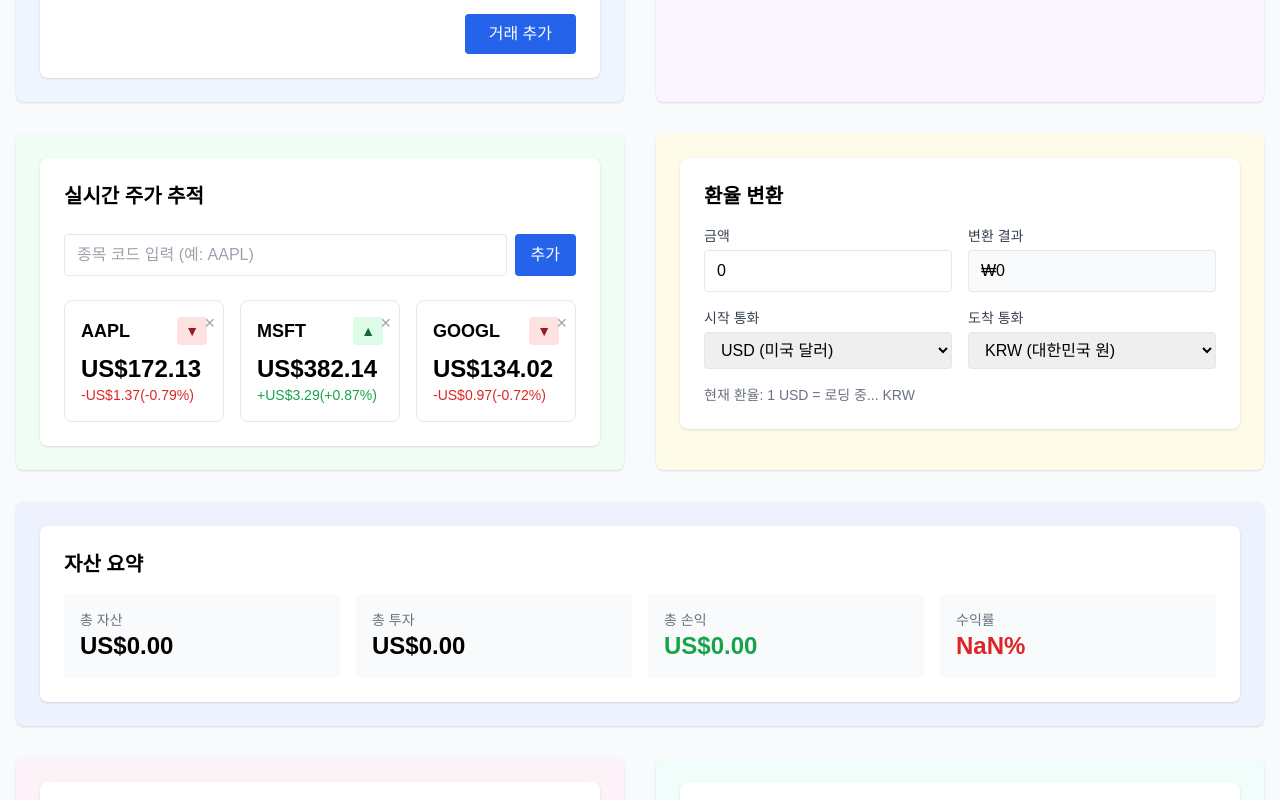
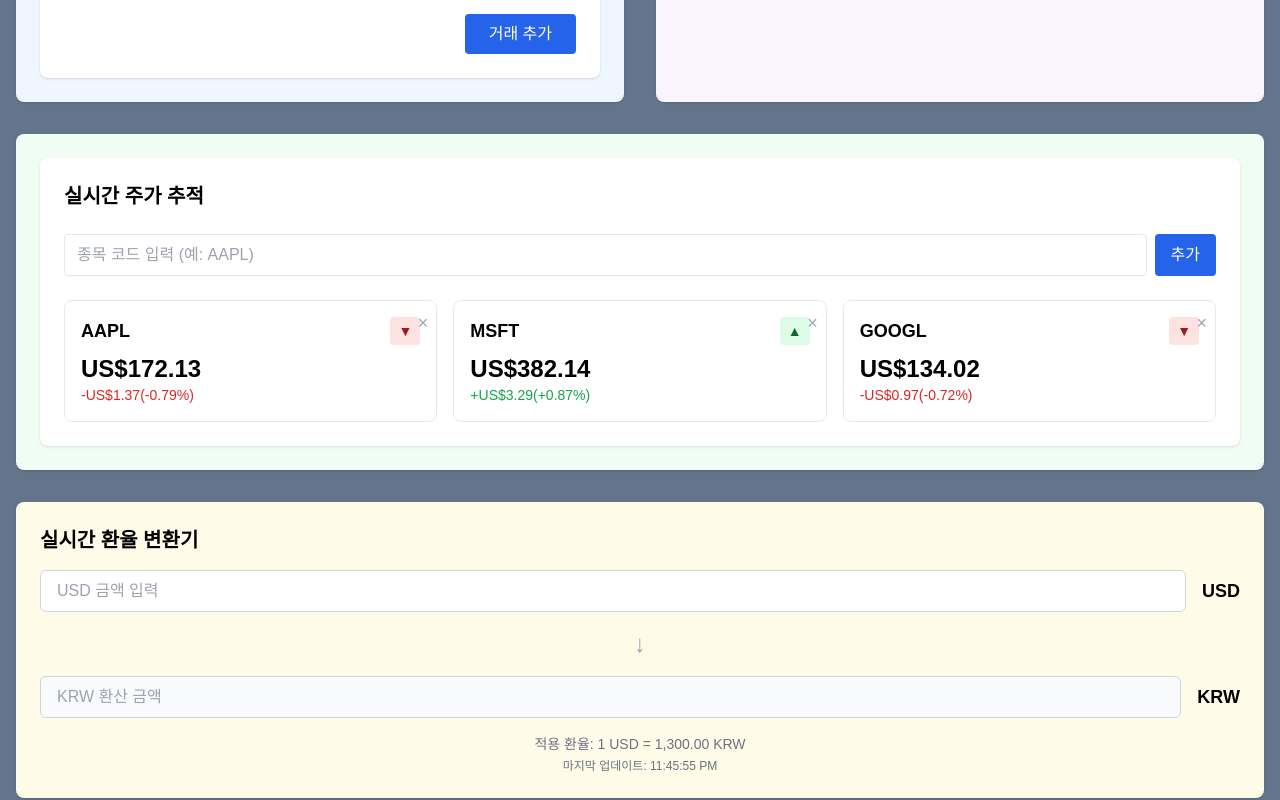
Before and after one commit to gppc5096/us-stock-management, a React (Create React App) app: page / in a window 1280 px wide. Shown: the part 360-1160 px from the top of the page. Built offline with nearby package versions, Linux system fonts and the light colour scheme; no server answers.

Commit message:
메인페이지 바탕색 변경

```diff
--- a/src/App.tsx
+++ b/src/App.tsx
@@ -16,7 +16,7 @@
   };
 
   return (
-    <div className="App bg-gray-50">
+    <div className="App bg-slate-500">
       {/* 헤더 섹션 */}
       <header className="bg-blue-600 shadow">
         <div className="container mx-auto px-4 py-6">
@@ -39,13 +39,12 @@
           </div>
 
           {/* 실시간 정보 섹션 */}
-          <div className="grid grid-cols-1 lg:grid-cols-2 gap-8">
-            <div className="bg-green-50 p-6 rounded-lg shadow">
-              <RealTimePriceTracker />
-            </div>
-            <div className="bg-yellow-50 p-6 rounded-lg shadow">
-              <CurrencyConverter />
-            </div>
+          <div className="bg-green-50 p-6 rounded-lg shadow">
+            <RealTimePriceTracker />
+          </div>
+
+          <div className="bg-yellow-50 p-6 rounded-lg shadow">
+            <CurrencyConverter />
           </div>
 
           {/* 포트폴리오 분석 섹션 */}
--- a/src/components/CurrencyConverter/index.tsx
+++ b/src/components/CurrencyConverter/index.tsx
@@ -1,120 +1,101 @@
-import React, { useState, useEffect, useCallback } from 'react';
+import React, { useState, useEffect } from 'react';
 import { formatters } from '../../utils/formatters';
-import { currencyService } from '../../services/currencyService';
+
+interface ExchangeRate {
+  rate: number;
+  timestamp: Date;
+}
 
 export const CurrencyConverter: React.FC = () => {
-  const [amount, setAmount] = useState('');
-  const [displayValue, setDisplayValue] = useState('0');
-  const [fromCurrency, setFromCurrency] = useState('USD');
-  const [toCurrency, setToCurrency] = useState('KRW');
-  const [exchangeRate, setExchangeRate] = useState<number | null>(null);
-  const [loading, setLoading] = useState(false);
+  const [amount, setAmount] = useState<string>('');
+  const [exchangeRate, setExchangeRate] = useState<ExchangeRate>({
+    rate: 1300,
+    timestamp: new Date()
+  });
+  const [loading, setLoading] = useState<boolean>(false);
 
-  // 환율 가져오기
-  const fetchExchangeRate = useCallback(async () => {
+  const fetchExchangeRate = async () => {
     try {
       setLoading(true);
-      const rate = await currencyService.getExchangeRate(fromCurrency, toCurrency);
-      setExchangeRate(rate);
+      // 실제 API 호출 (예시: Exchange Rate API)
+      const response = await fetch(
+        'https://api.exchangerate-api.com/v4/latest/USD'
+      );
+      const data = await response.json();
+
+      setExchangeRate({
+        rate: data.rates.KRW,
+        timestamp: new Date()
+      });
     } catch (error) {
-      console.error('환율 조회 실패:', error);
+      console.error('환율 정보 조회 실패:', error);
+      // 에러 시 기본 환율 사용
+      setExchangeRate(prev => ({
+        ...prev,
+        timestamp: new Date()
+      }));
     } finally {
       setLoading(false);
     }
-  }, [fromCurrency, toCurrency]);
+  };
 
-  // 통화 변경시 환율 갱신
   useEffect(() => {
     fetchExchangeRate();
-    const interval = setInterval(fetchExchangeRate, 60000); // 1분마다 갱신
+    // 1분마다 환율 업데이트
+    const interval = setInterval(fetchExchangeRate, 60000);
     return () => clearInterval(interval);
-  }, [fetchExchangeRate]);
+  }, []);
 
   const handleAmountChange = (e: React.ChangeEvent<HTMLInputElement>) => {
-    const value = e.target.value.replace(/[^\d.]/g, '');
-
-    if (value === '') {
-      setAmount('');
-      setDisplayValue('0');
-    } else {
+    const value = e.target.value.replace(/[^0-9.]/g, '');
     setAmount(value);
-      setDisplayValue(formatters.number.formatCurrency(Number(value), fromCurrency));
-    }
   };
 
-  const handleFocus = () => {
-    if (amount === '') {
-      setDisplayValue('');
-    }
-  };
-
-  const handleBlur = () => {
-    if (amount === '') {
-      setDisplayValue('0');
-    }
-  };
-
-  const convertedAmount = Number(amount || 0) * (exchangeRate || 0);
+  const convertedAmount = Number(amount) * exchangeRate.rate;
 
   return (
-    <div className="bg-white p-6 rounded-lg shadow">
-      <h2 className="text-xl font-bold mb-4">환율 변환</h2>
-
-      <div className="grid grid-cols-1 md:grid-cols-2 gap-4">
     <div>
-          <label className="block text-sm font-medium text-gray-700 mb-1">
-            금액
-          </label>
+      <h2 className="text-xl font-bold mb-4">실시간 환율 변환기</h2>
+      <div className="flex flex-col space-y-4">
+        <div className="flex items-center space-x-4">
+          <div className="flex-1">
             <input
               type="text"
-            value={displayValue}
+              value={amount}
               onChange={handleAmountChange}
-            onFocus={handleFocus}
-            onBlur={handleBlur}
-            className="w-full px-3 py-2 border rounded"
+              placeholder="USD 금액 입력"
+              className="w-full px-4 py-2 border border-gray-300 rounded-md focus:outline-none focus:ring-2 focus:ring-blue-500"
             />
           </div>
+          <div className="text-lg font-semibold">USD</div>
+        </div>
 
+        <div className="flex items-center justify-center">
+          <div className="text-2xl text-gray-400">↓</div>
+        </div>
+
+        <div className="flex items-center space-x-4">
+          <div className="flex-1">
+            <input
+              type="text"
+              value={amount ? formatters.number.format(convertedAmount) : ''}
+              readOnly
+              className="w-full px-4 py-2 bg-gray-50 border border-gray-300 rounded-md"
+              placeholder="KRW 환산 금액"
+            />
+          </div>
+          <div className="text-lg font-semibold">KRW</div>
+        </div>
+
+        <div className="text-sm text-gray-500 text-center space-y-1">
           <div>
-          <label className="block text-sm font-medium text-gray-700 mb-1">
-            변환 결과
-          </label>
-          <div className="px-3 py-2 border rounded bg-gray-50">
-            {formatters.number.formatCurrency(convertedAmount, toCurrency)}
+            적용 환율: 1 USD = {formatters.number.format(exchangeRate.rate)} KRW
+          </div>
+          <div className="text-xs">
+            {loading ? '환율 업데이트 중...' :
+              `마지막 업데이트: ${exchangeRate.timestamp.toLocaleTimeString()}`}
           </div>
         </div>
-
-        <div>
-          <label className="block text-sm font-medium text-gray-700 mb-1">
-            시작 통화
-          </label>
-          <select
-            value={fromCurrency}
-            onChange={(e) => setFromCurrency(e.target.value)}
-            className="w-full px-3 py-2 border rounded"
-          >
-            <option value="USD">USD (미국 달러)</option>
-            <option value="KRW">KRW (대한민국 원)</option>
-          </select>
-        </div>
-
-        <div>
-          <label className="block text-sm font-medium text-gray-700 mb-1">
-            도착 통화
-          </label>
-          <select
-            value={toCurrency}
-            onChange={(e) => setToCurrency(e.target.value)}
-            className="w-full px-3 py-2 border rounded"
-          >
-            <option value="KRW">KRW (대한민국 원)</option>
-            <option value="USD">USD (미국 달러)</option>
-          </select>
-        </div>
-      </div>
-      <div className="text-sm text-gray-500 mt-4">
-        현재 환율: 1 {fromCurrency} = {exchangeRate ? formatters.number.format(exchangeRate) : '로딩 중...'} {toCurrency}
-        {loading && <span className="ml-2">갱신 중...</span>}
       </div>
     </div>
   );
```
Lines whose indentation alone changed are shown as unchanged.
